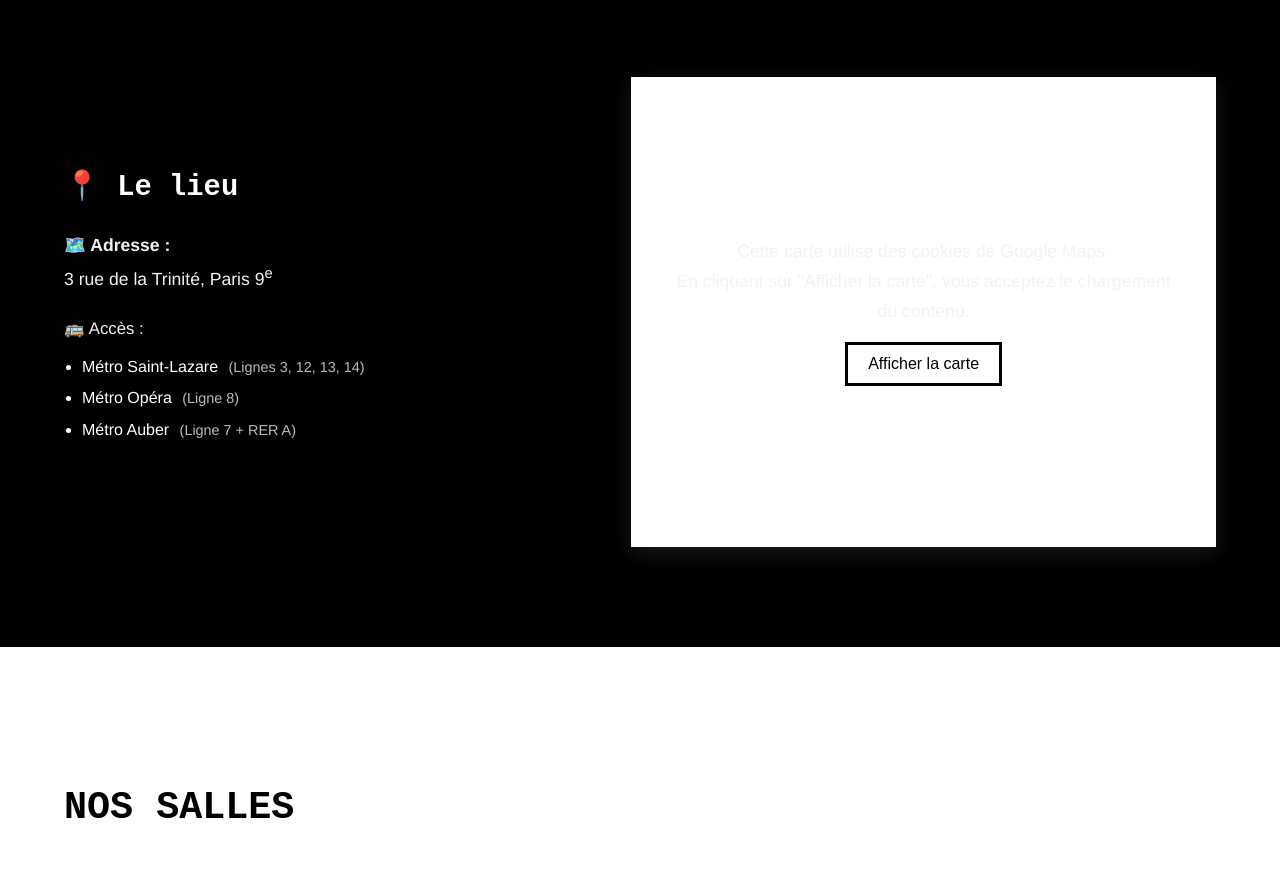
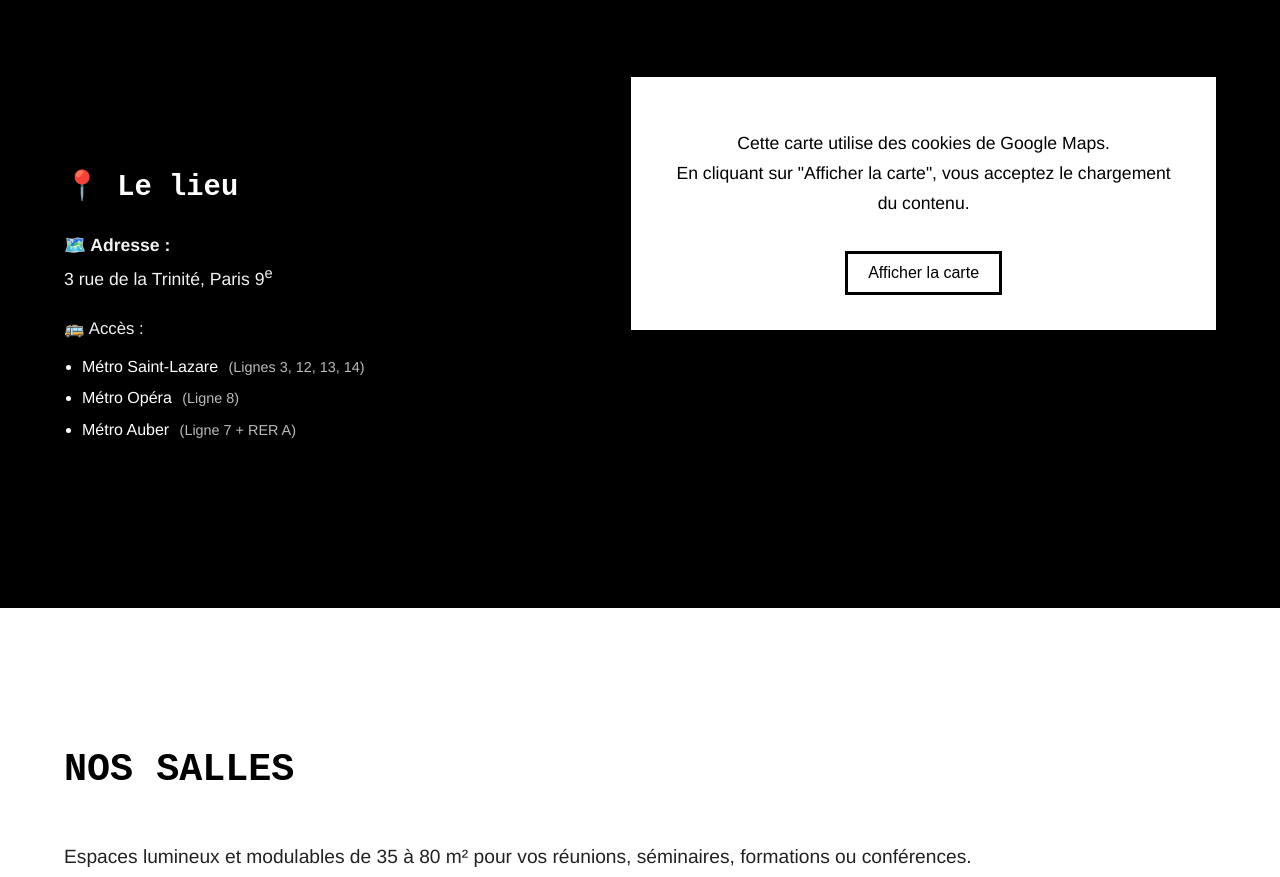
Before and after one commit to espacetrinite/site-internet, a website: page index.html in a window 1280 px wide. Shown: the part 2427-3304 px from the top of the page. Drawn offline with nearby package versions, Linux system fonts and the light colour scheme.

Commit message:
Update style.css

```diff
--- a/css/style.css
+++ b/css/style.css
@@ -517,23 +517,19 @@ section h2 {
 }
 
 .map-placeholder {
+  padding: 2rem;
+  text-align: center;
   background: white;
+  color: black;
+  font-size: 1rem;
   border: 3px solid white;
-  box-shadow: 0 6px 20px rgba(255, 255, 255, 0.1);
-  min-height: 400px;
-  display: flex;
-  flex-direction: column;
-  align-items: center;
-  justify-content: center;
-  text-align: center;
-  padding: 2rem;
-  font-family: var(--font-main);
-  color: black;
-  font-size: 1rem;
+  box-shadow: 0 6px 20px rgba(0, 0, 0, 0.15);
 }
 
 .map-placeholder p {
-  margin: 0;
+  margin-bottom: 1rem;
+  font-weight: 400;
+  color: #000;
 }
 
 .map-placeholder .btn {
```
